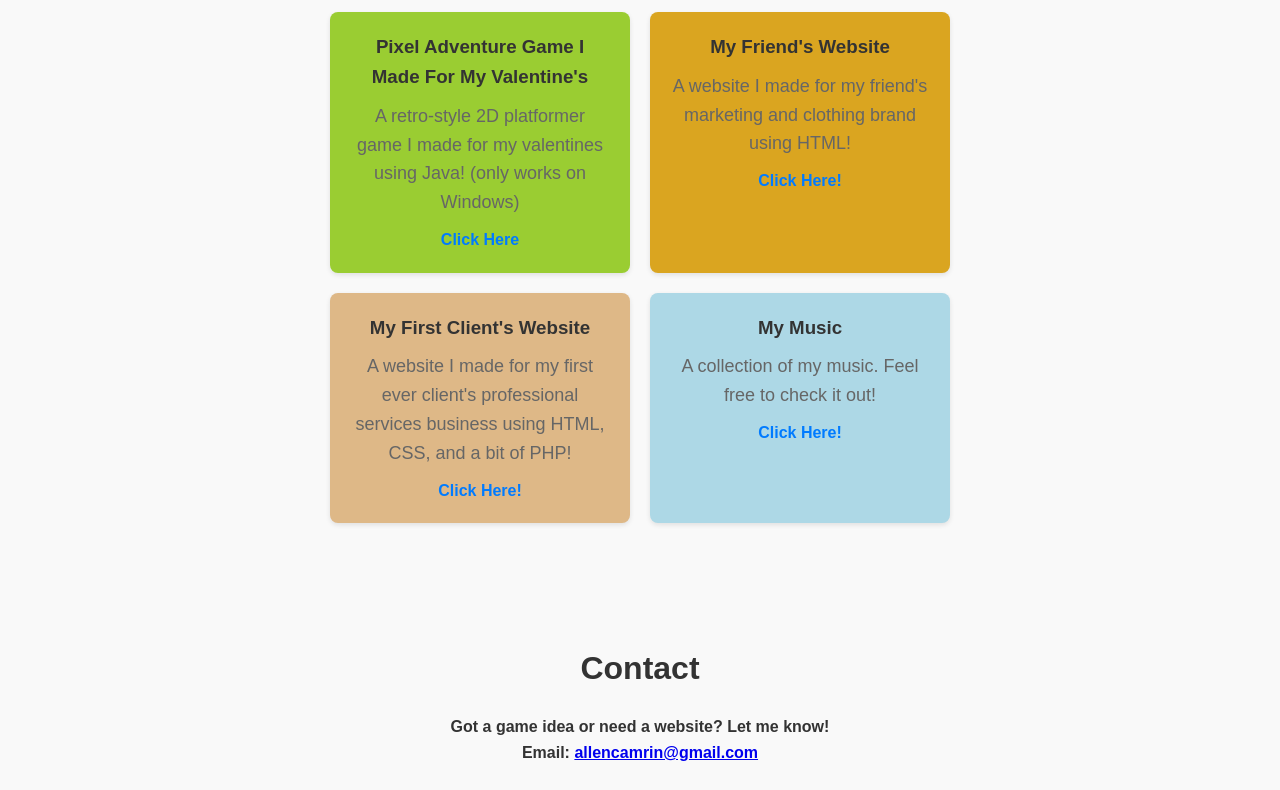
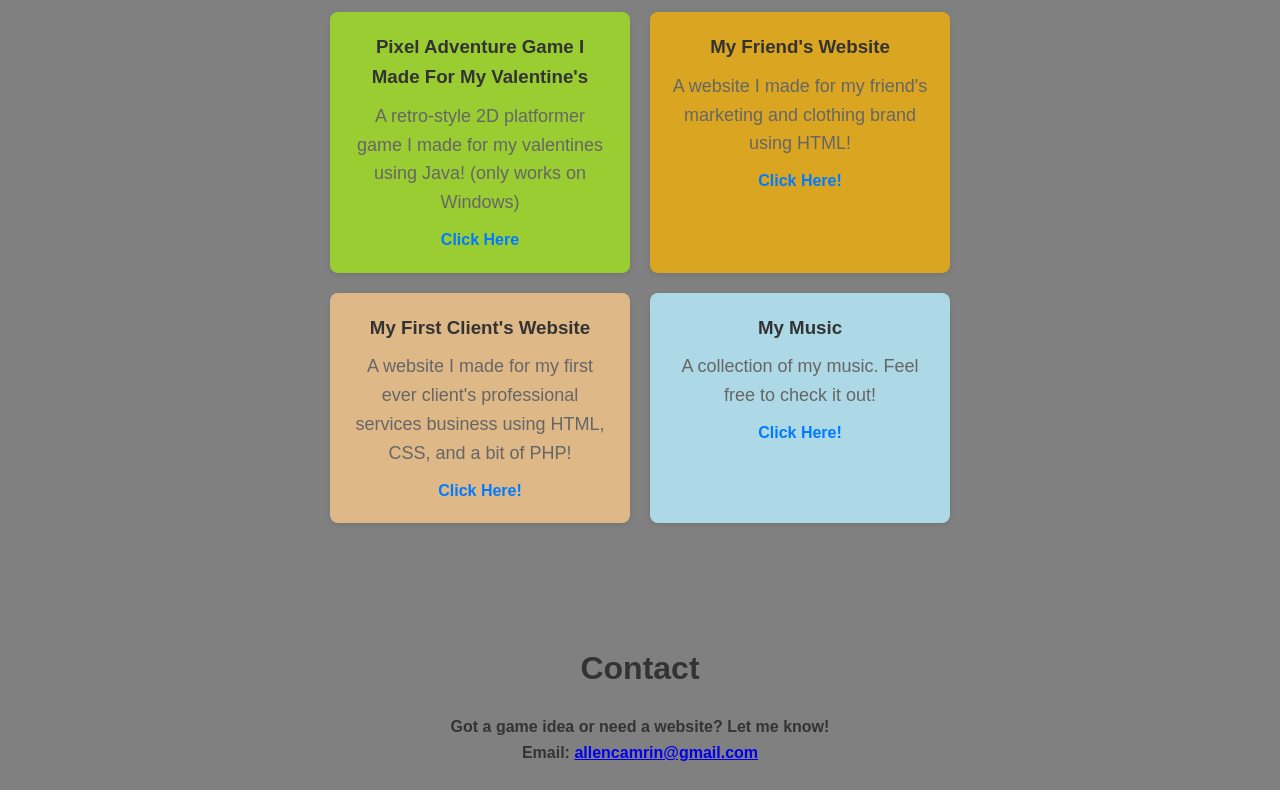
Before and after one commit to CamyyYYYY/PortfolioSite, a plain HTML site: page index.html in a window 1280 px wide. Shown: the part 606-1396 px from the top of the page. Drawn offline with Linux system fonts and the light colour scheme.

Commit message:
Update style.css

```diff
--- a/style.css
+++ b/style.css
@@ -8,7 +8,7 @@
   body {
     font-family: Arial, sans-serif;
     color: #333;
-    background-color: #f9f9f9;
+    background-color: gray;
     line-height: 1.6;
   }
 
```
